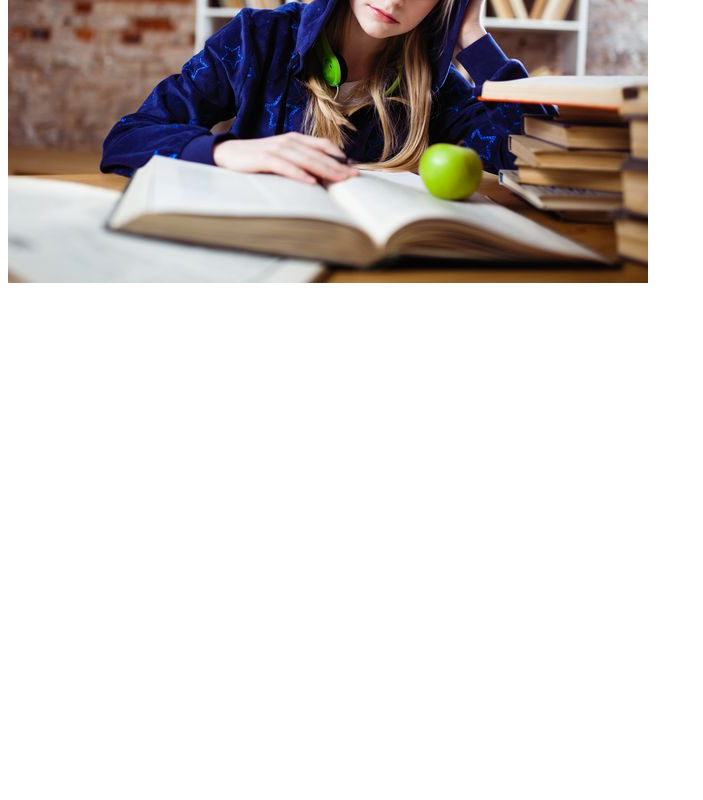
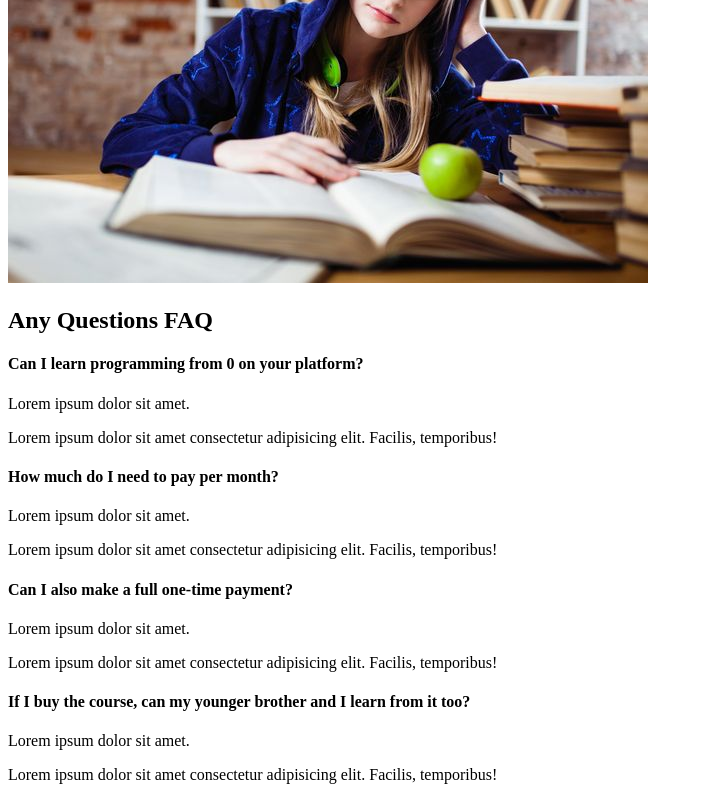
Before and after one commit to Kudratov1412/interactve-react-e-learning, a React (Create React App) app in the folder 86-dars_e-learning/: page / in a window 1280 px wide. Shown: the part 953-1753 px from the top of the page, without its empty margins (0-703 px from the left). Before the commit the page ends 1248 px from the top, so only its background shows below. Built offline with nearby package versions, Linux system fonts and the light colour scheme.

Commit message:
Faq Section completed

```diff
--- /dev/null
+++ b/86-dars_e-learning/src/components/FaqSection.js
@@ -0,0 +1,55 @@
+import React from "react";
+
+const FaqSection = () => {
+  return (
+    <div className="faq">
+      <h2>
+        Any Questions <span>FAQ</span>
+      </h2>
+      <div className="question">
+        <h4>Can I learn programming from 0 on your platform?</h4>
+        <div className="answer">
+          <p>Lorem ipsum dolor sit amet.</p>
+          <p>
+            Lorem ipsum dolor sit amet consectetur adipisicing elit. Facilis,
+            temporibus!
+          </p>
+        </div>
+      </div>
+      <div className="question">
+        <h4>How much do I need to pay per month?</h4>
+        <div className="answer">
+          <p>Lorem ipsum dolor sit amet.</p>
+          <p>
+            Lorem ipsum dolor sit amet consectetur adipisicing elit. Facilis,
+            temporibus!
+          </p>
+        </div>
+      </div>
+      <div className="question">
+        <h4>Can I also make a full one-time payment?</h4>
+        <div className="answer">
+          <p>Lorem ipsum dolor sit amet.</p>
+          <p>
+            Lorem ipsum dolor sit amet consectetur adipisicing elit. Facilis,
+            temporibus!
+          </p>
+        </div>
+      </div>
+      <div className="question">
+        <h4>
+          If I buy the course, can my younger brother and I learn from it too?
+        </h4>
+        <div className="answer">
+          <p>Lorem ipsum dolor sit amet.</p>
+          <p>
+            Lorem ipsum dolor sit amet consectetur adipisicing elit. Facilis,
+            temporibus!
+          </p>
+        </div>
+      </div>
+    </div>
+  );
+};
+
+export default FaqSection;
--- a/86-dars_e-learning/src/pages/AboutUs.js
+++ b/86-dars_e-learning/src/pages/AboutUs.js
@@ -2,12 +2,14 @@ import React from "react";
 // import components
 import AboutSection from "../components/AboutSection";
 import BenefitsSections from "../components/BenefitsSection";
+import FaqSection from "../components/FaqSection";
 
 const AboutUs = () => {
   return (
     <>
       <AboutSection />
       <BenefitsSections />
+      <FaqSection />
     </>
   );
 };
```
